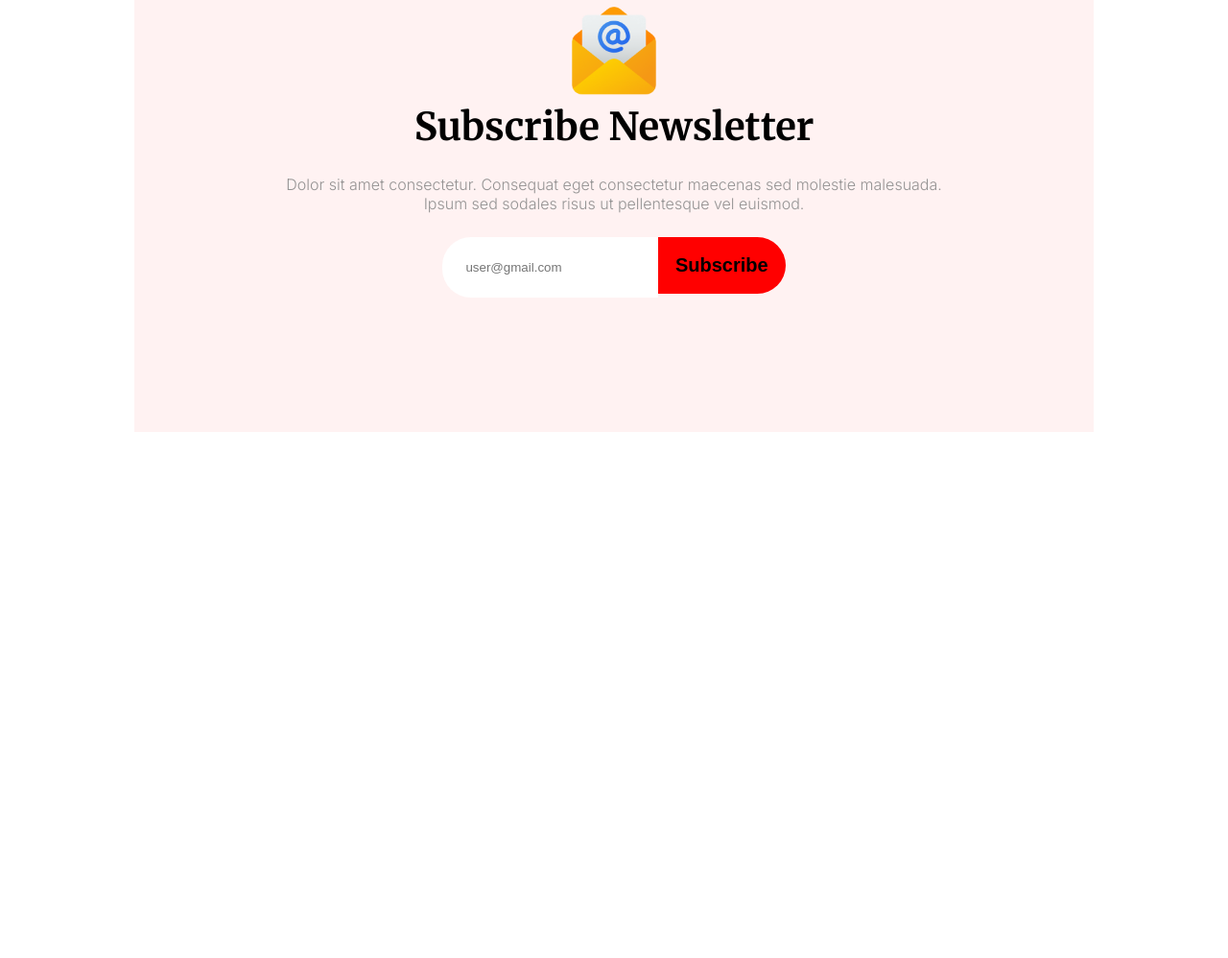
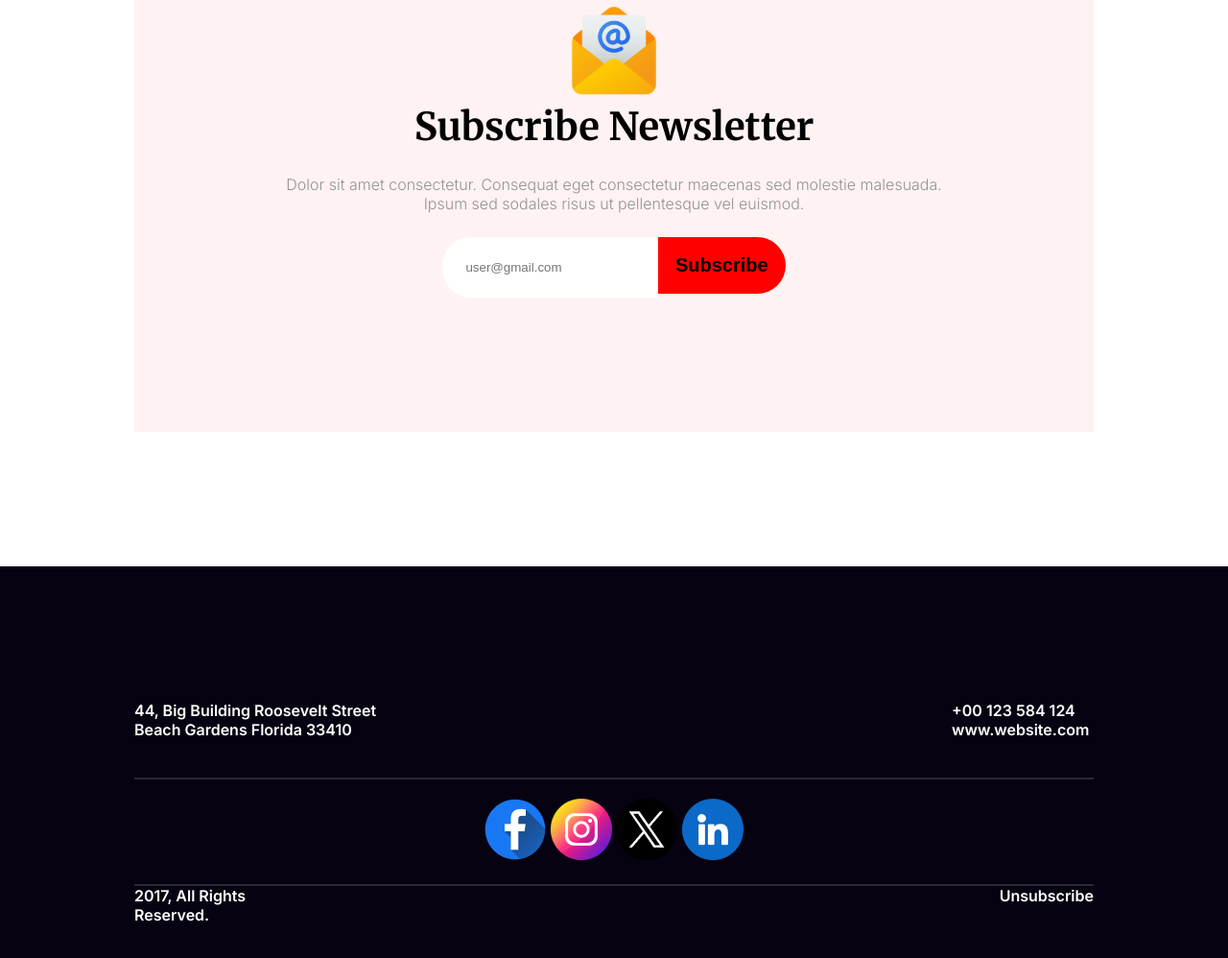
Before and after one commit to Ratulhasanuday/b9-assignment-1, a plain HTML site: page index.html in a window 1280 px wide. Shown: the part 3697-4695 px from the top of the page at 96% size. Before the commit the page ends 4287 px from the top, so only its background shows below. Drawn offline with Linux system fonts and the light colour scheme.

Commit message:
footer added

```diff
--- a/index.html
+++ b/index.html
@@ -89,12 +89,30 @@
     <footer>
         <div class="footer-section">
             <div class="footer-first">
-
+                <p class="f-p">44, Big Building Roosevelt Street <br>
+                Beach Gardens Florida 33410</p>
+                <div class="footer-p">
+                    <p class="f-p2">+00 123 584 124</p>
+                    <p class="f-p2">www.website.com</p>
+                </div>
             </div>
+            <br>
+            <hr>
             <div class="footer-second">
-
+                <img src="image/Facebook.png" alt="">
+                <img src="image/Instagram.png" alt="">
+                <img src="image/Twitter.png" alt="">
+                <img src="image/Linkedin.png" alt="">
             </div>
-            <div class="footer-third"></div>
+            <hr>
+            <div class="footer-third">
+                <div class="footer-3-p">
+                    <p class="f-p">2017, All Rights Reserved.</p>
+                </div>
+                <div class="footer-3--p">
+                    <p class="f-p">Unsubscribe</p>
+                </div>
+            </div>
         </div>
     </footer>
 </body>
--- a/style/style.css
+++ b/style/style.css
@@ -198,3 +198,35 @@ body{
     font-weight: 700;
     border-radius: 0 30px 30px 0;
 }
+.footer-section{
+    background: #070211;
+    height: 220px;
+    padding: 140px;
+
+}
+.footer-first{
+    display: flex;
+    gap: 600px;
+}
+.f-p{
+    color: #fff;
+    font-family:  'Inter', sans-serif;
+    font-weight: 600;
+}
+.f-p2{
+    color: #fff;
+    font-family: 'Inter', sans-serif;
+    font-weight: 600;
+}
+.footer-second{
+    text-align: center;
+    padding-top: 20px;
+}
+hr{
+    margin-top: 20px;
+    border: 1px solid #FFFFFF26;
+}
+.footer-third{
+    display: flex;
+    gap: 770px;
+}
```
